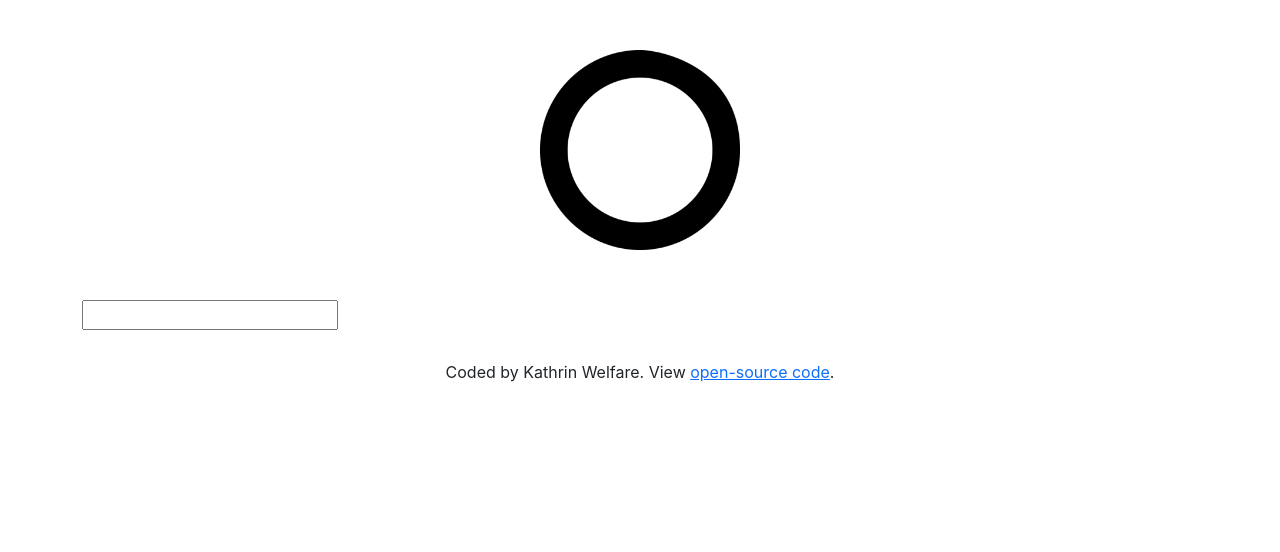
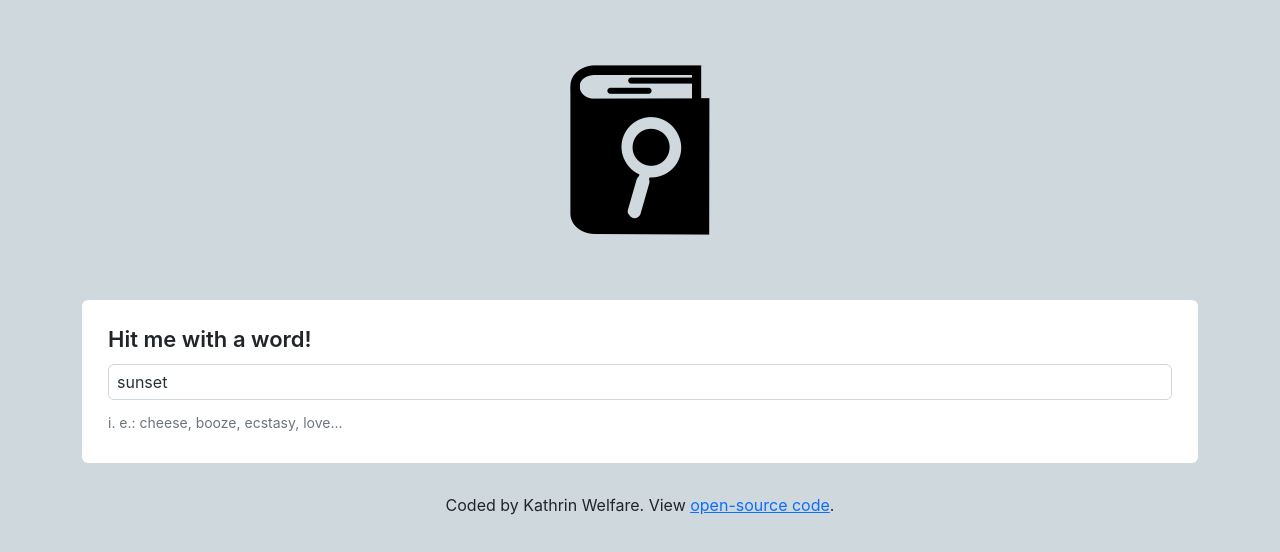
Before and after one commit to Kay-ddggxh/dictionary-react, a React (Create React App) app: page / in a window 1280 px wide. Shown: the top 552 px of the page. Built offline with nearby package versions, Linux system fonts and the light colour scheme; no server answers.

Commit message:
added styling and css components

```diff
--- a/src/App.css
+++ b/src/App.css
@@ -1,3 +1,7 @@
+body {
+  background-color: #cfd8dc;
+}
+
 .App-logo {
   display: block;
   margin: 0 auto;
--- a/src/Dictionary.css
+++ b/src/Dictionary.css
@@ -0,0 +1,25 @@
+.Dictionary h1 {
+  margin: 12px 0;
+  font-size: 22px;
+  font-weight: 600;
+}
+
+.Dictionary section {
+  margin-bottom: 25px;
+  padding: 14px 26px;
+  border-radius: 6px;
+  background-color: white;
+}
+
+.Dictionary input {
+  width: 100%;
+  border-radius: 6px;
+  border: 1px solid #cfd8dc;
+  padding: 5px 8px;
+  color: #263238;
+}
+
+.hint {
+  margin-top: 12px;
+  font-size: 14px;
+}
--- a/src/Dictionary.js
+++ b/src/Dictionary.js
@@ -35,9 +35,19 @@
   if (loaded) {
     return (
       <div className="Dictionary">
-        <form onSubmit={handleSubmit}>
-          <input type="search" onChange={handleKeywordChange} />
-        </form>
+        <section>
+          <h1>Hit me with a word!</h1>
+          <form onSubmit={handleSubmit}>
+            <input
+              type="search"
+              onChange={handleKeywordChange}
+              defaultValue={props.defaultKeyword}
+            />
+          </form>
+          <p className="hint text-muted">
+            i. e.: cheese, booze, ecstasy, love...
+          </p>
+        </section>
         <Results results={results} />
       </div>
     );
--- /dev/null
+++ b/src/Meaning.css
@@ -0,0 +1,15 @@
+.Meaning h3 {
+  font-size: 30px;
+  line-height: 1.5;
+}
+
+.Meaning .definition {
+  font-size: 18px;
+  margin-bottom: 6px;
+}
+
+.Meaning .example {
+  font-size: 16px;
+  font-style: italic;
+  margin-bottom: 10px;
+}
--- a/src/Meaning.js
+++ b/src/Meaning.js
@@ -1,23 +1,23 @@
 import React from "react";
 import Synonyms from "./Synonyms";
+import "./Meaning.css";
 
 export default function Meaning(props) {
   return (
     <div className="Meaning">
+      <section>
         {" "}
         <h3>{props.meaning.partOfSpeech}</h3>
         {props.meaning.definitions.map(function (definition, index) {
           return (
             <div key={index}>
-            <p>
-              {definition.definition}
-              <br />
-              Example: "<em>{definition.example}</em>"
+              <div className="definition">{definition.definition}</div>
+              <div className="example">Example: "{definition.example}"</div>
               <Synonyms synonyms={definition.synonyms} />
-            </p>
             </div>
           );
         })}
+      </section>
     </div>
   );
 }
--- /dev/null
+++ b/src/Phonetics.css
@@ -0,0 +1,17 @@
+.Phonetics {
+  margin-bottom: 12px;
+}
+
+.Phonetics .btn-branding {
+  background-color: #eceff1;
+  color: #455a64;
+  padding: 4px 12px;
+  margin-right: 28px;
+  border-radius: 18px;
+  transition: all 150ms ease-in-out;
+}
+
+.Phonetics .btn-branding:hover {
+  background-color: #455a64;
+  color: #eceff1;
+}
--- a/src/Phonetics.js
+++ b/src/Phonetics.js
@@ -1,14 +1,19 @@
 import React from "react";
+import "./Phonetics.css";
 
 export default function Phonetics(props) {
   console.log(props.phonetic);
   return (
     <div className="Phonetics">
-      <a href={props.phonetic.audio} className="btn btn-primary">
+      <a
+        href={props.phonetic.audio}
+        target="_blank"
+        className="btn btn-branding"
+      >
         Listen
       </a>
-      <br />
-      {props.phonetic.text}
+
+      <span className="phonetic-text">{props.phonetic.text}</span>
     </div>
   );
 }
--- /dev/null
+++ b/src/Results.css
@@ -0,0 +1,4 @@
+.Results h2 {
+  font-size: 40px;
+  line-height: 1.5;
+}
--- a/src/Results.js
+++ b/src/Results.js
@@ -1,11 +1,13 @@
 import React from "react";
 import Meaning from "./Meaning.js";
 import Phonetics from "./Phonetics";
+import "./Results.css";
 
 export default function Results(props) {
   if (props.results) {
     return (
       <div className="Results">
+        <section>
           <h2>{props.results.word}</h2>
           {props.results.phonetics.map(function (phonetic, index) {
             return (
@@ -14,12 +16,13 @@
               </div>
             );
           })}
+        </section>
 
         {props.results.meanings.map(function (meaning, index) {
           return (
-            <div key={index}>
+            <section key={index}>
               <Meaning meaning={meaning} />
-            </div>
+            </section>
           );
         })}
       </div>
--- /dev/null
+++ b/src/Synonyms.css
@@ -0,0 +1,9 @@
+.Synonyms {
+  margin: 18px 0 0;
+  padding: 0;
+}
+
+.Synonyms li {
+  display: inline-block;
+  margin-right: 13px;
+}
--- a/src/Synonyms.js
+++ b/src/Synonyms.js
@@ -1,11 +1,12 @@
 import React from "react";
+import "./Synonyms.css";
 
 export default function Synonyms(props) {
   if (props.synonyms) {
     return (
       <ul className="Synonyms">
         {props.synonyms.map(function (synonym, index) {
-          return <li key={index}>{synonym}</li>;
+          return <li key={index}>{synonym};</li>;
         })}
       </ul>
     );
```
Also changed, not shown: src/logo.png, src/logo2.png (added). Lines whose indentation alone changed are shown as unchanged.
